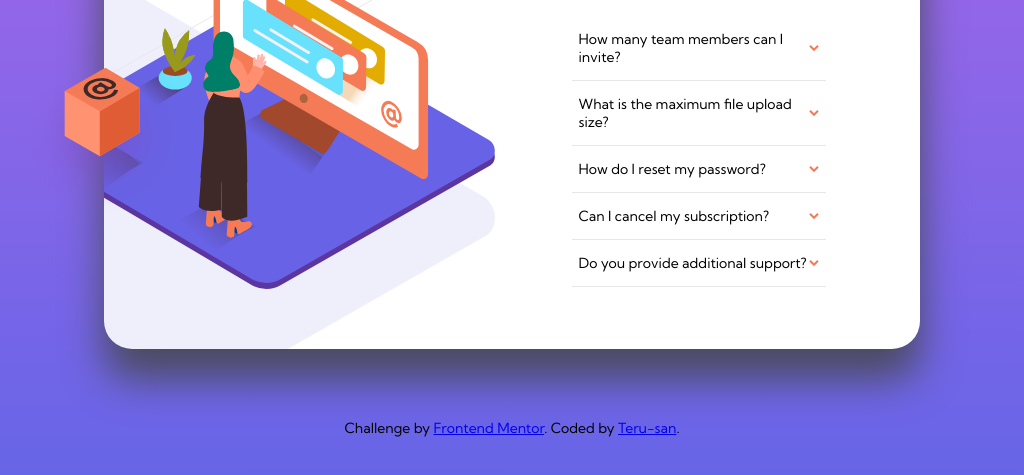
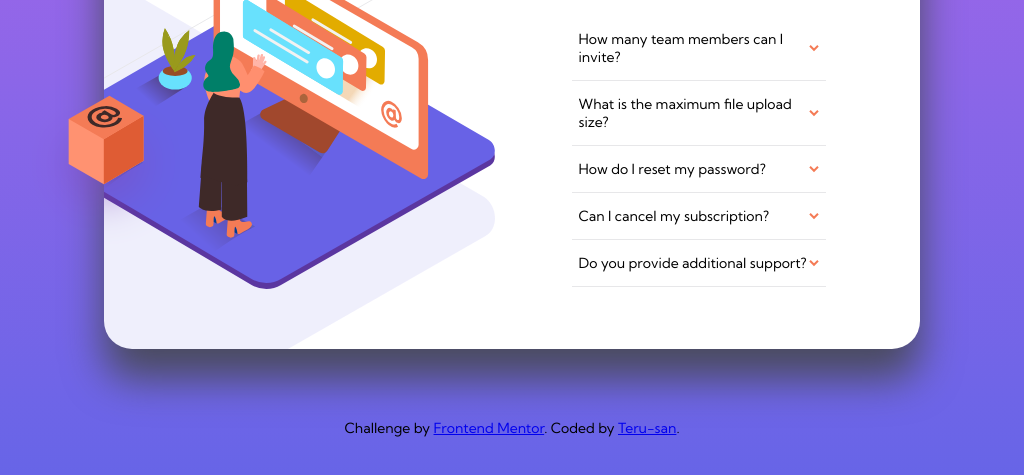
Before and after one commit to EstelleRoges/FrontendMentor-FAQ-component, a plain HTML site: page index.html in a window 1024 px wide. Shown: the part 299-774 px from the top of the page. Drawn offline with Linux system fonts and the light colour scheme.

Commit message:
styles updated

```diff
--- a/styles.css
+++ b/styles.css
@@ -37,7 +37,7 @@ main {
     background-color: white;
     background-image: url(images/bg-pattern-desktop.svg);
     background-repeat: no-repeat;
-    background-position: -40em 75%;
+    background-position: -40em 70%;
     display: flex;
     justify-content: center;
     border-radius: 2em;
@@ -61,8 +61,8 @@ picture {
     height: auto;
     z-index: 1;
     position: absolute;
-    bottom: 14.5em;
-    left: -6.7em;
+    bottom: 12em;
+    left: -6.6em;
 }
 
 .faq {
@@ -165,8 +165,8 @@ summary:hover {
 
     .littleBox {
         width: 160px;
-        bottom: 15.5em;
-        left: -0.7em;
+        bottom: 13.5em;
+        left: -0.4em;
     }
 }
 
```
